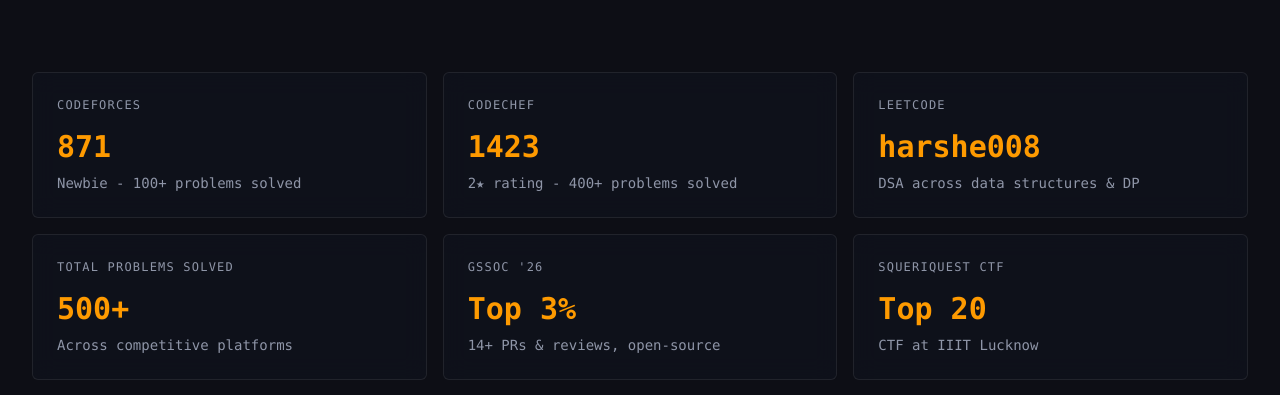
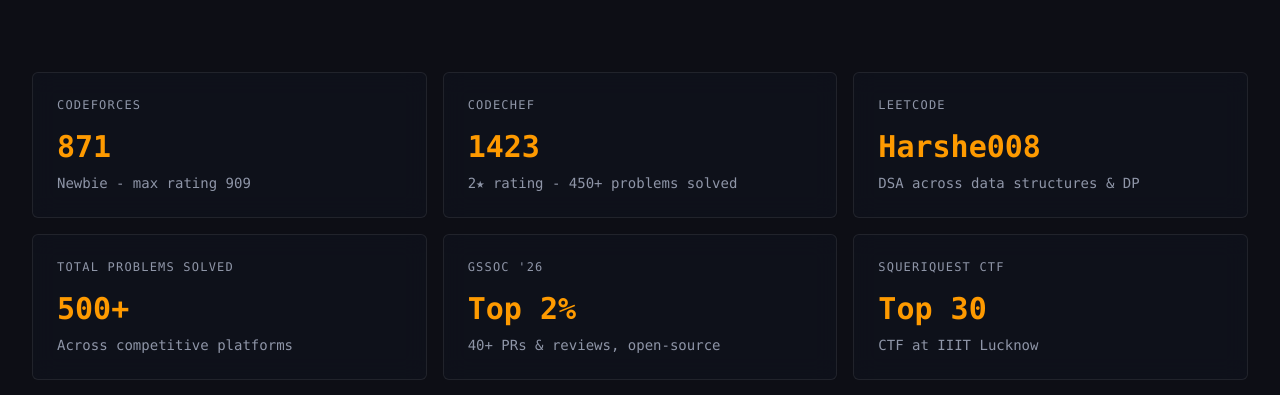
Before and after one commit to HarShada8G/harshada-portfolio, a React app: page / in a window 1280 px wide. Shown: the part 2540-2935 px from the top of the page. Built offline with nearby package versions, Linux system fonts and the light colour scheme; the HTML template or start-up script is replaced by a standard one.

Commit message:
Update achievements statistics and ratings

```diff
--- a/src/sections/Achievements/Achievements.tsx
+++ b/src/sections/Achievements/Achievements.tsx
@@ -2,12 +2,12 @@
 import { motion } from 'framer-motion';
 
 const COMP_STATS = [
-  { platform: 'CODEFORCES', value: '871', sub: 'Newbie - 100+ problems solved' },
-  { platform: 'CODECHEF', value: '1423', sub: '2★ rating - 400+ problems solved' },
-  { platform: 'LEETCODE', value: 'harshe008', sub: 'DSA across data structures & DP' },
+  { platform: 'CODEFORCES', value: '871', sub: 'Newbie - max rating 909' },
+  { platform: 'CODECHEF', value: '1423', sub: '2★ rating - 450+ problems solved' },
+  { platform: 'LEETCODE', value: 'Harshe008', sub: 'DSA across data structures & DP' },
   { platform: 'TOTAL PROBLEMS SOLVED', value: '500+', sub: 'Across competitive platforms' },
-  { platform: "GSSOC '26", value: 'Top 3%', sub: '14+ PRs & reviews, open-source' },
-  { platform: 'SQUERIQUEST CTF', value: 'Top 20', sub: 'CTF at IIIT Lucknow' },
+  { platform: "GSSOC '26", value: 'Top 2%', sub: '40+ PRs & reviews, open-source' },
+  { platform: 'SQUERIQUEST CTF', value: 'Top 30', sub: 'CTF at IIIT Lucknow' },
   { platform: 'JEE ADVANCED', value: '2025', sub: 'Cleared - JEE Main 1.9 percentile' }
 ];
 
```
